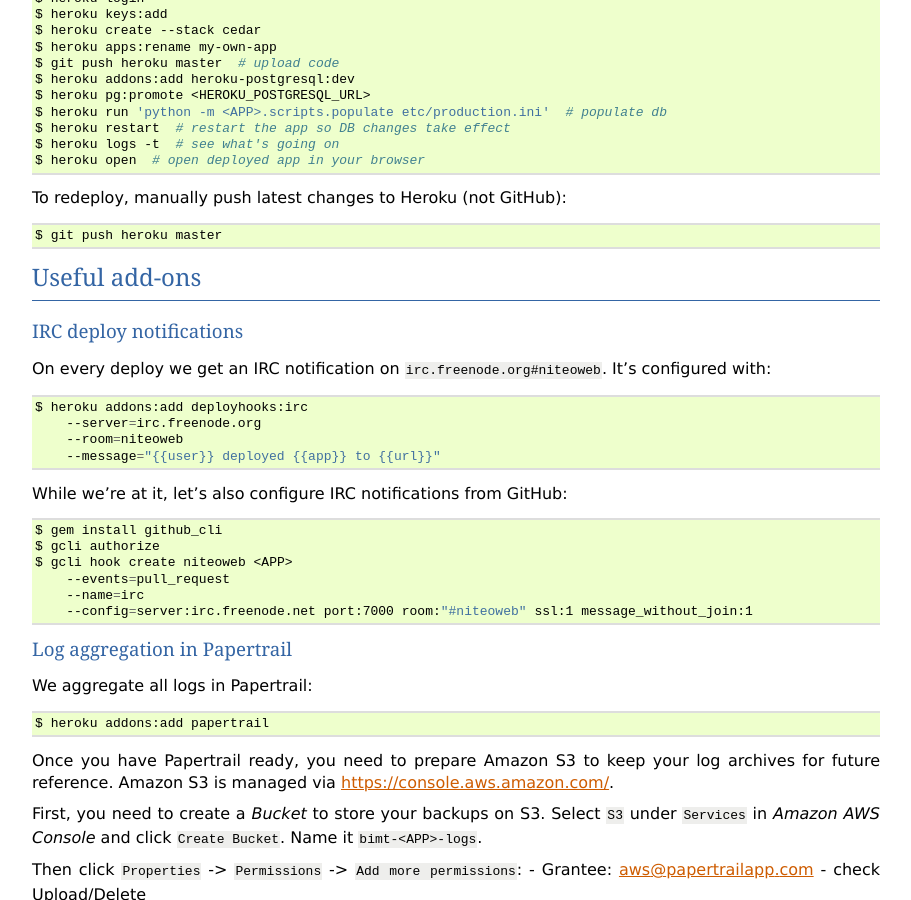
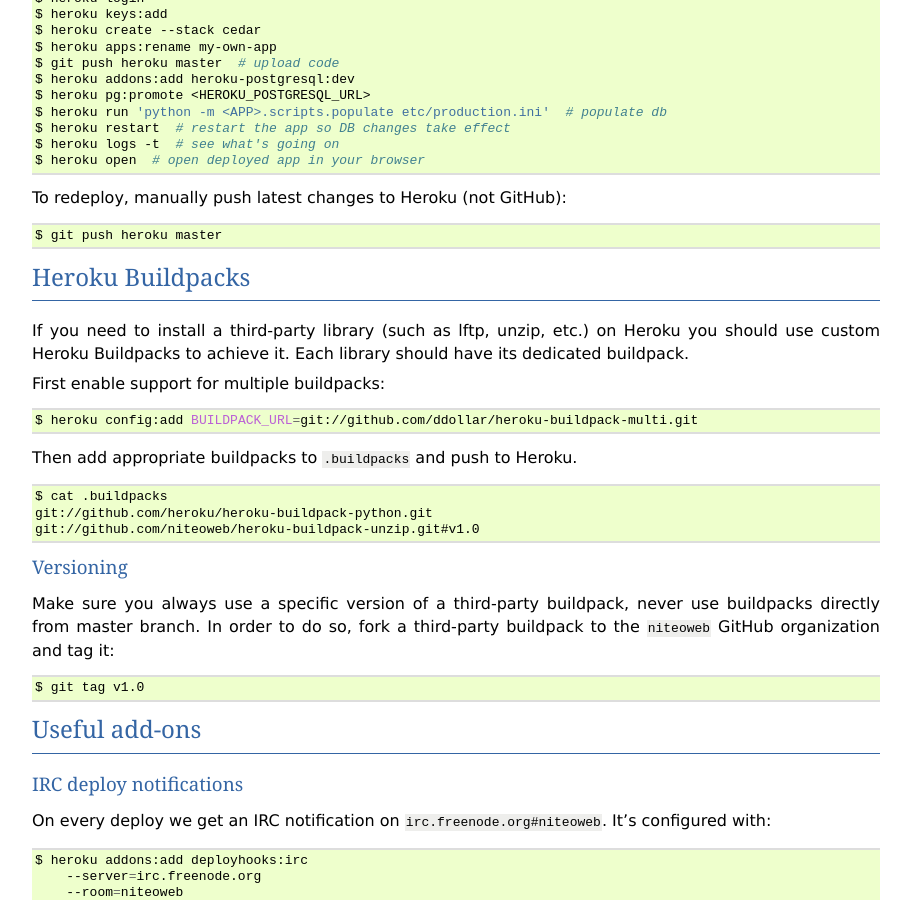
Before and after one commit to persho/pyramid_bimt, a Sphinx documentation site: the page built from docs/deploy.rst, in a window 1280 px wide and 900 px high, scrolled down 1382 px. Shown: the whole window, without its empty margins (48-959 px from the left). Built offline with Sphinx 7.4.7, drawn with Linux system fonts in a browser that asks for light colours.

Commit message:
document usage of Heroku Buildpacks

```diff
--- a/docs/deploy.rst
+++ b/docs/deploy.rst
@@ -102,6 +102,40 @@
 .. code-block:: bash
 
     $ git push heroku master
+
+
+Heroku Buildpacks
+-----------------
+
+If you need to install a third-party library (such as lftp, unzip, etc.) on
+Heroku you should use custom Heroku Buildpacks to achieve it. Each library
+should have its dedicated buildpack.
+
+First enable support for multiple buildpacks:
+
+.. code-block:: bash
+
+    $ heroku config:add BUILDPACK_URL=git://github.com/ddollar/heroku-buildpack-multi.git
+
+Then add appropriate buildpacks to ``.buildpacks`` and push to Heroku.
+
+.. code-block:: bash
+
+    $ cat .buildpacks
+    git://github.com/heroku/heroku-buildpack-python.git
+    git://github.com/niteoweb/heroku-buildpack-unzip.git#v1.0
+
+
+Versioning
+""""""""""
+
+Make sure you always use a specific version of a third-party buildpack, never
+use buildpacks directly from master branch. In order to do so, fork a
+third-party buildpack to the ``niteoweb`` GitHub organization and tag it:
+
+.. code-block:: bash
+
+    $ git tag v1.0
 
 
 Useful add-ons
```
